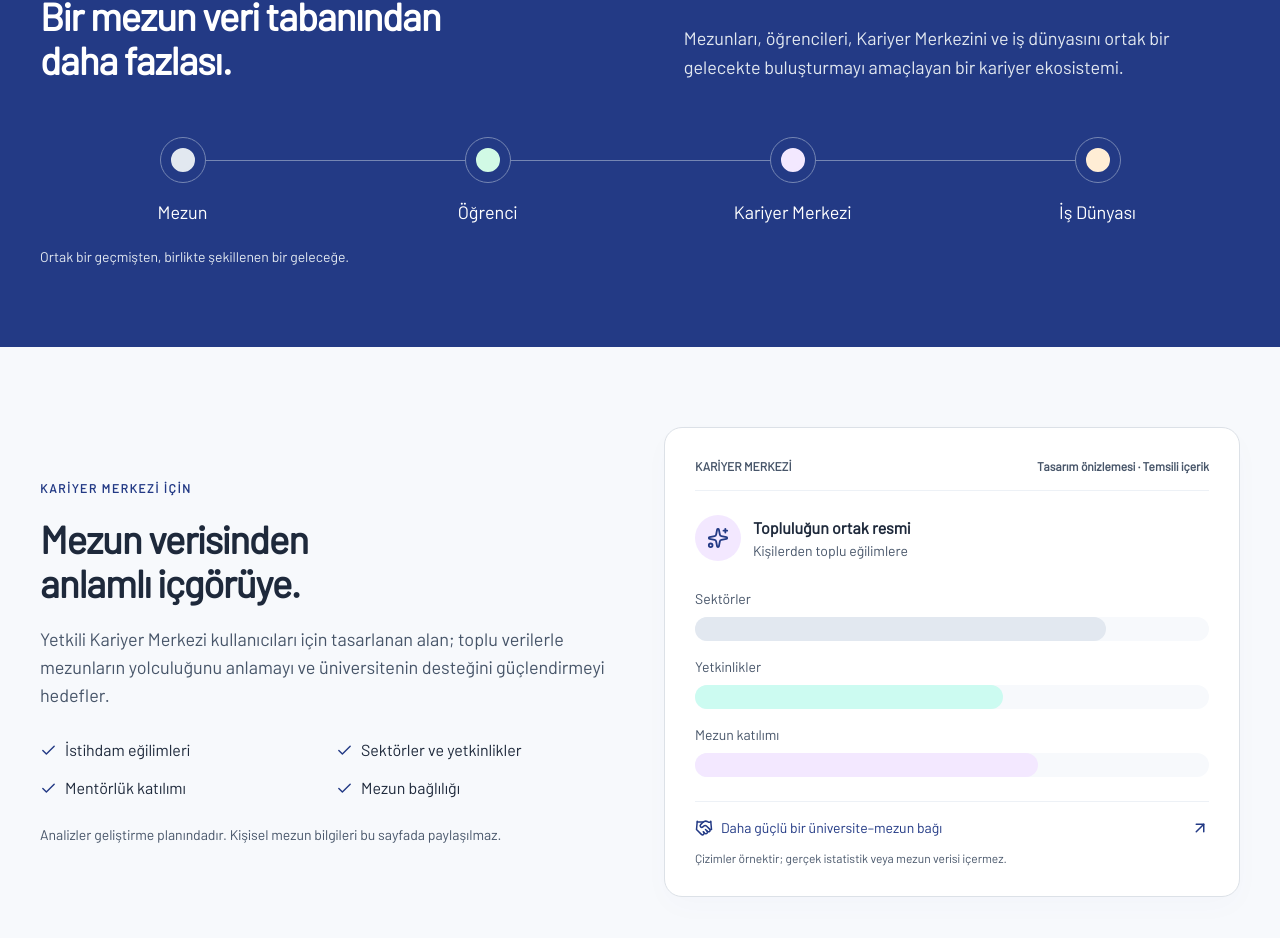
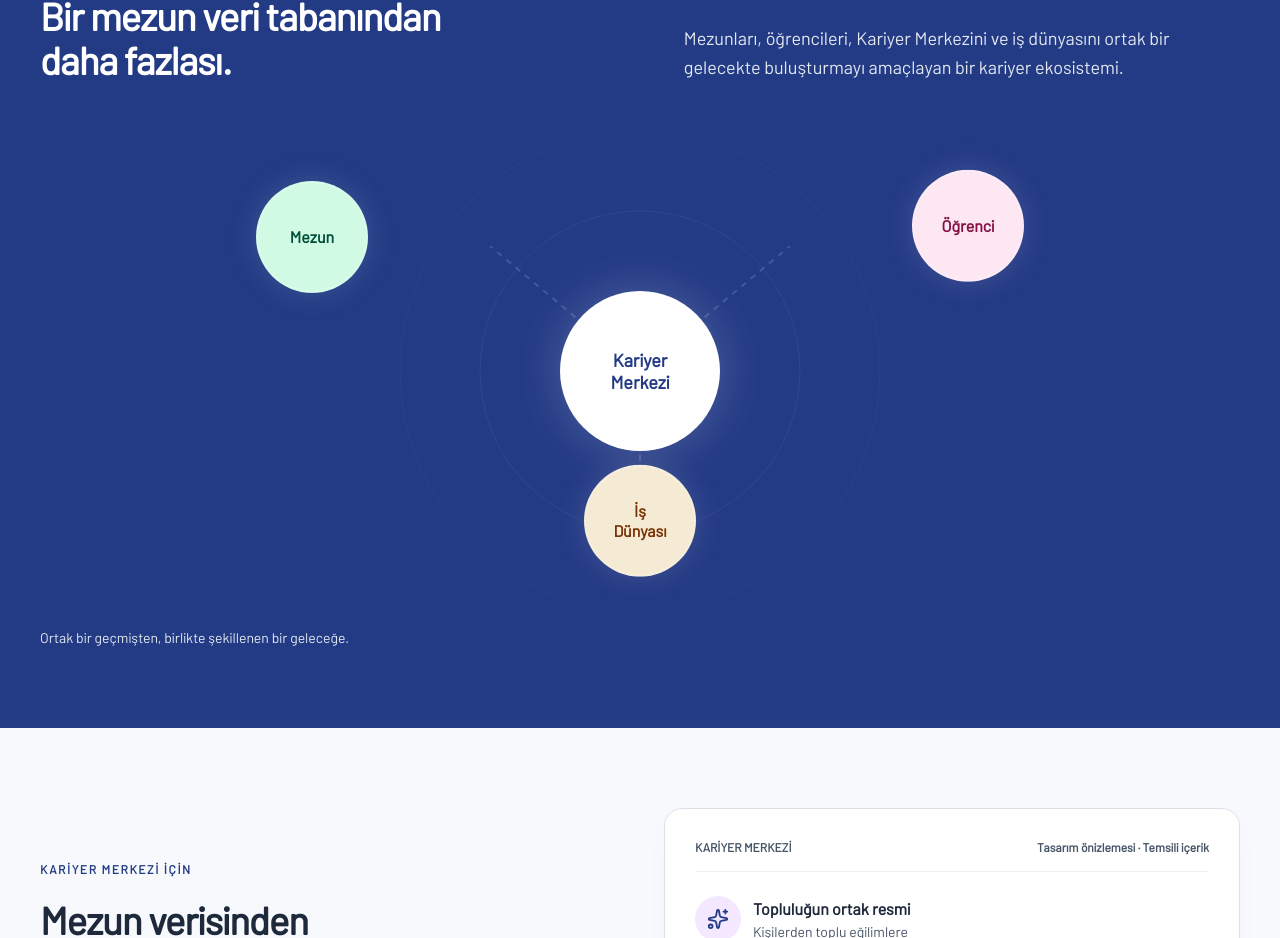
Before and after one commit to hilal-kaya/mezun360, a React (Vite) app in the folder frontend/: page / in a window 1280 px wide. Shown: the part 2772-3710 px from the top of the page. Built offline with nearby package versions, Linux system fonts and the light colour scheme; no server answers.

Commit message:
style(landing): redesign ecosystem timeline into a radial bubble layout with pastel accents

```diff
--- a/frontend/src/features/public/landing-page.tsx
+++ b/frontend/src/features/public/landing-page.tsx
@@ -247,22 +247,38 @@ export function LandingPage() {
                 bir gelecekte buluşturmayı amaçlayan bir kariyer ekosistemi.
               </p>
             </div>
-            <ul
-              className="ecosystem-network"
-              aria-label="Kariyer ekosisteminin paydaşları"
-            >
-              {['Mezun', 'Öğrenci', 'Kariyer Merkezi', 'İş Dünyası'].map(
-                (label, index) => (
-                  <li key={label}>
-                    <span
-                      className={`ecosystem-dot ecosystem-dot-${index}`}
-                      aria-hidden="true"
-                    />
-                    <span>{label}</span>
-                  </li>
-                ),
-              )}
-            </ul>
+            <div className="relative w-full h-[450px] mt-16 mb-8 flex items-center justify-center overflow-hidden lg:overflow-visible">
+              {/* Dashed connecting lines & Rings */}
+              <svg className="absolute inset-0 w-full h-full pointer-events-none" viewBox="0 0 800 450" preserveAspectRatio="xMidYMid meet">
+                {/* Lines from center to satellites */}
+                <line x1="400" y1="225" x2="250" y2="100" stroke="rgba(255,255,255,0.15)" strokeWidth="2" strokeDasharray="6 6" />
+                <line x1="400" y1="225" x2="550" y2="100" stroke="rgba(255,255,255,0.15)" strokeWidth="2" strokeDasharray="6 6" />
+                <line x1="400" y1="225" x2="400" y2="380" stroke="rgba(255,255,255,0.15)" strokeWidth="2" strokeDasharray="6 6" />
+                {/* Orbital Rings */}
+                <circle cx="400" cy="225" r="160" stroke="rgba(255,255,255,0.06)" strokeWidth="1" fill="none" />
+                <circle cx="400" cy="225" r="240" stroke="rgba(255,255,255,0.03)" strokeWidth="1" fill="none" />
+              </svg>
+
+              {/* The Core: Kariyer Merkezi */}
+              <div className="absolute z-10 flex flex-col items-center justify-center w-40 h-40 rounded-full bg-white text-primary shadow-[0_0_50px_rgba(255,255,255,0.2)] border-4 border-white/20 transition-transform hover:scale-105 cursor-default">
+                <span className="font-bold text-center text-lg leading-tight">Kariyer<br/>Merkezi</span>
+              </div>
+
+              {/* Satellite 1: Mezun (Top Left) */}
+              <div className="absolute z-10 flex flex-col items-center justify-center w-28 h-28 rounded-full bg-pastel-mint text-emerald-900 shadow-[0_0_30px_rgba(209,250,229,0.15)] animate-float border-2 border-white/20 transition-transform hover:scale-110 cursor-default" style={{ top: '8%', left: '18%' }}>
+                <span className="font-bold">Mezun</span>
+              </div>
+
+              {/* Satellite 2: Öğrenci (Top Right) */}
+              <div className="absolute z-10 flex flex-col items-center justify-center w-28 h-28 rounded-full bg-pastel-pink text-pink-900 shadow-[0_0_30px_rgba(252,231,243,0.15)] animate-float-delayed border-2 border-white/20 transition-transform hover:scale-110 cursor-default" style={{ top: '8%', right: '18%' }}>
+                <span className="font-bold">Öğrenci</span>
+              </div>
+
+              {/* Satellite 3: İş Dünyası (Bottom Center) */}
+              <div className="absolute z-10 flex flex-col items-center justify-center w-28 h-28 rounded-full bg-pastel-brown text-amber-900 shadow-[0_0_30px_rgba(245,235,213,0.15)] animate-float-slow border-2 border-white/20 transition-transform hover:scale-110 cursor-default" style={{ bottom: '2%', left: '50%', marginLeft: '-3.5rem' }}>
+                <span className="font-bold text-center leading-tight">İş<br/>Dünyası</span>
+              </div>
+            </div>
             <p className="mt-5 text-sm text-pastel-blue">
               Ortak bir geçmişten, birlikte şekillenen bir geleceğe.
             </p>
--- a/frontend/src/features/public/public.css
+++ b/frontend/src/features/public/public.css
@@ -519,3 +519,23 @@
     bottom: -18px;
   }
 }
+
+@keyframes float {
+  0%, 100% { transform: translateY(0); }
+  50% { transform: translateY(-15px); }
+}
+@keyframes float-delayed {
+  0%, 100% { transform: translateY(0); }
+  50% { transform: translateY(-15px); }
+}
+.animate-float {
+  animation: float 6s ease-in-out infinite;
+}
+.animate-float-delayed {
+  animation: float-delayed 7s ease-in-out infinite;
+  animation-delay: 2s;
+}
+.animate-float-slow {
+  animation: float 8s ease-in-out infinite;
+  animation-delay: 1s;
+}
```
